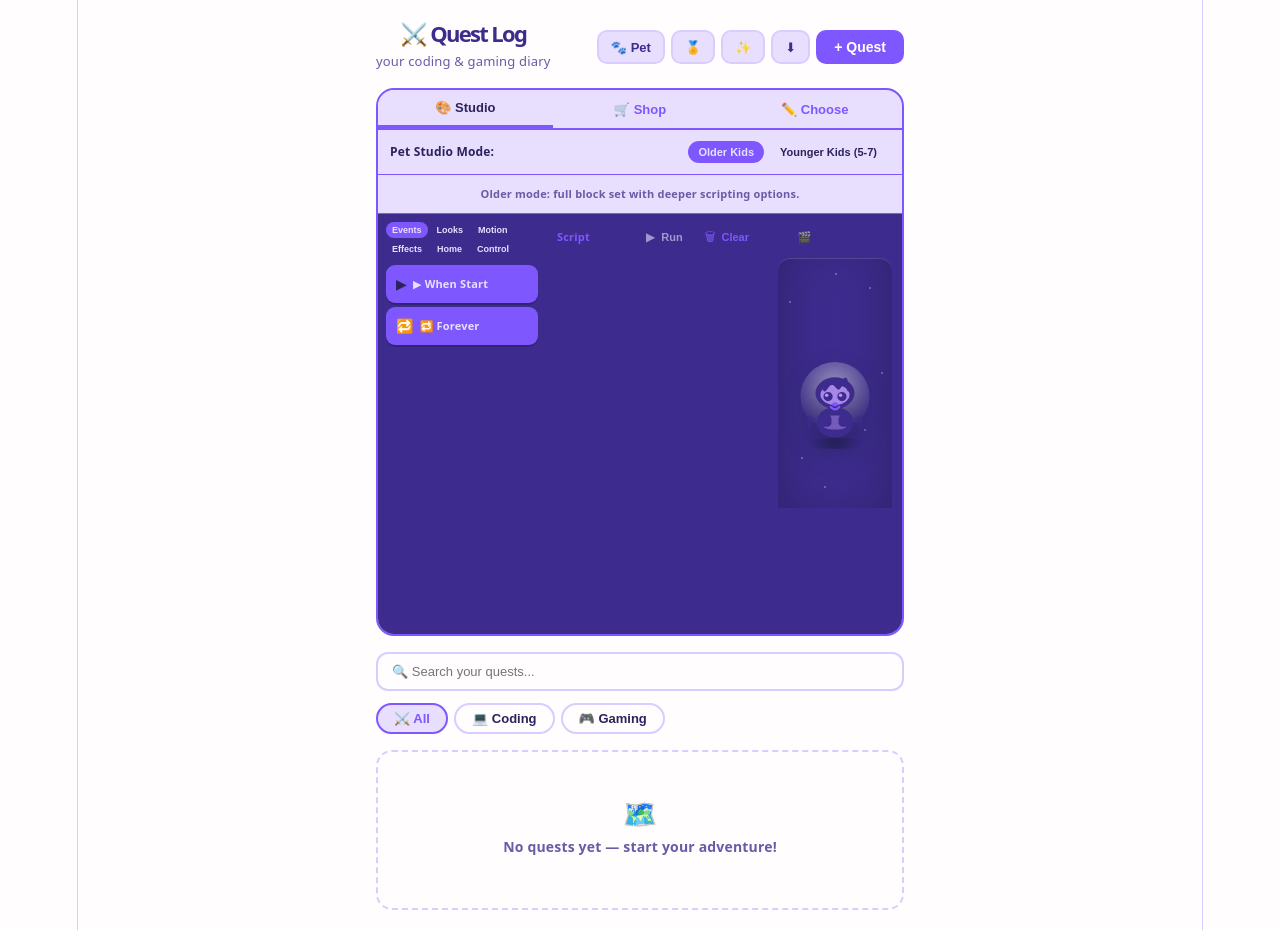
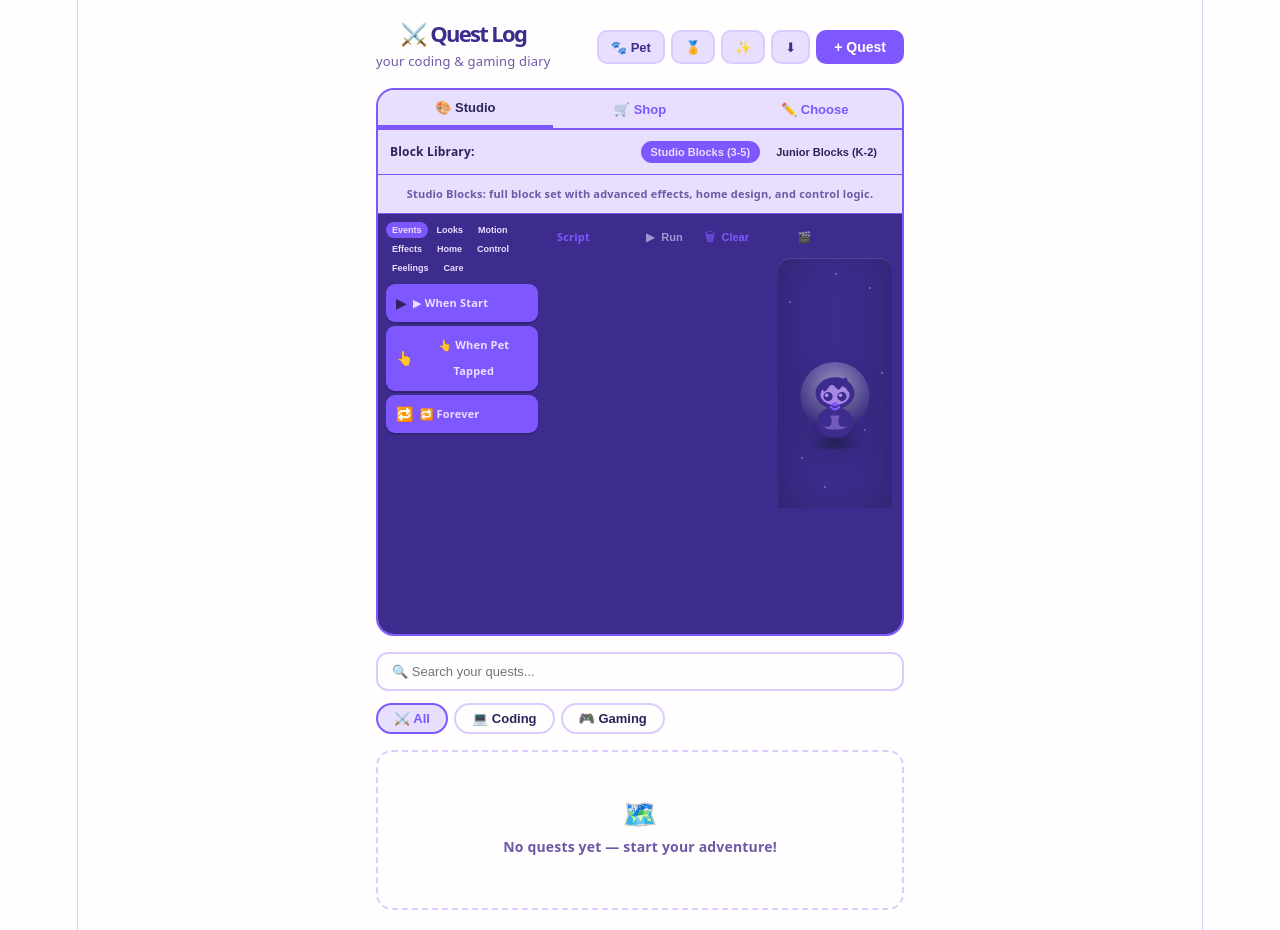
Before and after one commit to dtaghva26/VoidLog, a React (Vite) app in the folder my-react-app/: page / in a window 1280 px wide. Built offline with nearby package versions, Linux system fonts and the light colour scheme.

Commit message:
Add junior and studio Pet Studio block libraries

```diff
--- a/my-react-app/src/PetStudio.jsx
+++ b/my-react-app/src/PetStudio.jsx
@@ -137,6 +137,10 @@ function playSound(type) {
     else if (type === "boing") { osc.type = "sine"; osc.frequency.setValueAtTime(300, ctx.currentTime); osc.frequency.exponentialRampToValueAtTime(100, ctx.currentTime + 0.4); gain.gain.setValueAtTime(0.4, ctx.currentTime); gain.gain.exponentialRampToValueAtTime(0.001, ctx.currentTime + 0.4); osc.start(); osc.stop(ctx.currentTime + 0.4); }
     else if (type === "cheer") { [600, 800, 1000, 1200].forEach((f, i) => { const o2 = ctx.createOscillator(); const g2 = ctx.createGain(); o2.connect(g2); g2.connect(ctx.destination); o2.frequency.value = f; g2.gain.setValueAtTime(0.2, ctx.currentTime + i * 0.08); g2.gain.exponentialRampToValueAtTime(0.001, ctx.currentTime + i * 0.08 + 0.1); o2.start(ctx.currentTime + i * 0.08); o2.stop(ctx.currentTime + i * 0.08 + 0.1); }); }
     else if (type === "woosh") { osc.type = "sawtooth"; osc.frequency.setValueAtTime(200, ctx.currentTime); osc.frequency.exponentialRampToValueAtTime(800, ctx.currentTime + 0.2); gain.gain.setValueAtTime(0.2, ctx.currentTime); gain.gain.exponentialRampToValueAtTime(0.001, ctx.currentTime + 0.25); osc.start(); osc.stop(ctx.currentTime + 0.25); }
+    else if (type === "bark") { osc.type = "square"; osc.frequency.setValueAtTime(230, ctx.currentTime); osc.frequency.exponentialRampToValueAtTime(180, ctx.currentTime + 0.12); gain.gain.setValueAtTime(0.28, ctx.currentTime); gain.gain.exponentialRampToValueAtTime(0.001, ctx.currentTime + 0.16); osc.start(); osc.stop(ctx.currentTime + 0.16); }
+    else if (type === "meow") { osc.type = "triangle"; osc.frequency.setValueAtTime(450, ctx.currentTime); osc.frequency.exponentialRampToValueAtTime(280, ctx.currentTime + 0.22); gain.gain.setValueAtTime(0.24, ctx.currentTime); gain.gain.exponentialRampToValueAtTime(0.001, ctx.currentTime + 0.26); osc.start(); osc.stop(ctx.currentTime + 0.26); }
+    else if (type === "chirp") { osc.type = "sine"; osc.frequency.setValueAtTime(1200, ctx.currentTime); osc.frequency.exponentialRampToValueAtTime(850, ctx.currentTime + 0.08); gain.gain.setValueAtTime(0.18, ctx.currentTime); gain.gain.exponentialRampToValueAtTime(0.001, ctx.currentTime + 0.12); osc.start(); osc.stop(ctx.currentTime + 0.12); }
+    else if (type === "ribbit") { osc.type = "square"; osc.frequency.setValueAtTime(320, ctx.currentTime); osc.frequency.exponentialRampToValueAtTime(120, ctx.currentTime + 0.18); gain.gain.setValueAtTime(0.3, ctx.currentTime); gain.gain.exponentialRampToValueAtTime(0.001, ctx.currentTime + 0.22); osc.start(); osc.stop(ctx.currentTime + 0.22); }
   } catch { }
 }
 
@@ -423,6 +427,42 @@ export default function PetStudio({ pet, setPet, spentXP, setSpentXP, totalXP })
     } else if (id === "sound") {
       playSound(val || "pop");
       await sleepMs(300);
+    } else if (id === "animalsound") {
+      playSound(val || "bark");
+      await sleepMs(300);
+    } else if (id === "happy") {
+      setAnim(s => ({ ...s, bubble: "Yay!", think: "", pulse: true, scale: 1.15 }));
+      await sleepMs(slow ? 1400 : fast ? 500 : 900);
+      setAnim(s => ({ ...s, bubble: "", pulse: false, scale: 1 }));
+    } else if (id === "sad") {
+      setAnim(s => ({ ...s, bubble: "Aww…", think: "", y: 10 }));
+      await sleepMs(slow ? 1400 : fast ? 500 : 900);
+      setAnim(s => ({ ...s, bubble: "", y: 0 }));
+    } else if (id === "excited") {
+      setAnim(s => ({ ...s, bubble: "Let’s go!", think: "", confetti: true }));
+      playSound("cheer");
+      await sleepMs(slow ? 1200 : fast ? 450 : 800);
+      setAnim(s => ({ ...s, bubble: "", confetti: false }));
+    } else if (id === "sleepy") {
+      setAnim(s => ({ ...s, think: "So sleepy...", bubble: "", zzz: true }));
+      await sleepMs(slow ? 1600 : fast ? 500 : 900);
+      setAnim(s => ({ ...s, think: "", zzz: false }));
+    } else if (id === "feedpet") {
+      setAnim(s => ({ ...s, bubble: "Yum!", sparkle: true }));
+      await sleepMs(slow ? 1200 : fast ? 450 : 800);
+      setAnim(s => ({ ...s, bubble: "", sparkle: false }));
+    } else if (id === "waterpet") {
+      setAnim(s => ({ ...s, bubble: "Glug glug!", sparkle: true }));
+      await sleepMs(slow ? 1200 : fast ? 450 : 800);
+      setAnim(s => ({ ...s, bubble: "", sparkle: false }));
+    } else if (id === "cleanpet") {
+      setAnim(s => ({ ...s, bubble: "So clean!", shine: true }));
+      await sleepMs(slow ? 1200 : fast ? 450 : 800);
+      setAnim(s => ({ ...s, bubble: "", shine: false }));
+    } else if (id === "restpet") {
+      setAnim(s => ({ ...s, zzz: true, think: "Nap time", bubble: "" }));
+      await sleepMs(slow ? 1600 : fast ? 550 : 1000);
+      setAnim(s => ({ ...s, zzz: false, think: "" }));
     } else if (id === "wallpaint") {
       setAnim(s => ({ ...s, wallColor: val || color1 }));
     } else if (id === "floorpaint") {
@@ -447,7 +487,7 @@ export default function PetStudio({ pet, setPet, spentXP, setSpentXP, totalXP })
         if (stopRef.current) return;
         const block = blocks[i];
         const val = values[block.uid];
-        if (block.id === "start" || block.id === "forever") continue;
+        if (block.id === "start" || block.id === "forever" || block.id === "pettap") continue;
         if (block.id === "speed") { speedMs = val === "slow" ? 450 : val === "fast" ? 120 : 250; continue; }
         if (block.id === "wait") { await sleepMs((parseFloat(val) || 1) * speedMs * 2); continue; }
         if (block.id === "repeat") {
@@ -506,9 +546,9 @@ export default function PetStudio({ pet, setPet, spentXP, setSpentXP, totalXP })
         ))}
       </div>
       <div style={{ display: "flex", justifyContent: "space-between", alignItems: "center", padding: isYoungerMode ? "10px 12px" : "8px 12px", borderBottom: `1px solid ${color2}`, background: STUDIO_COLORS.accentSoft }}>
-        <p style={{ margin: 0, color: STUDIO_COLORS.text, fontWeight: 700, fontSize: isYoungerMode ? 14 : 12 }}>Pet Studio Mode:</p>
+        <p style={{ margin: 0, color: STUDIO_COLORS.text, fontWeight: 700, fontSize: isYoungerMode ? 14 : 12 }}>Block Library:</p>
         <div style={{ display: "flex", gap: 6, background: STUDIO_COLORS.accentSoft, borderRadius: 999, padding: 3 }}>
-          {[ ["older", "Older Kids"], ["younger", "Younger Kids (5-7)"] ].map(([mode, label]) => (
+          {[ ["older", "Studio Blocks (3-5)"], ["younger", "Junior Blocks (K-2)"] ].map(([mode, label]) => (
             <button key={mode} onClick={() => setKidMode(mode)}
               style={{ border: "none", cursor: "pointer", borderRadius: 999, fontWeight: 700, fontSize: isYoungerMode ? 13 : 11, padding: isYoungerMode ? "8px 12px" : "5px 10px", background: kidMode === mode ? STUDIO_COLORS.accent : "transparent", color: kidMode === mode ? STUDIO_COLORS.accentSoft : STUDIO_COLORS.text }}>
               {label}
@@ -518,8 +558,8 @@ export default function PetStudio({ pet, setPet, spentXP, setSpentXP, totalXP })
       </div>
       <p style={{ margin: 0, padding: isYoungerMode ? "8px 12px" : "6px 12px", background: STUDIO_COLORS.accentSoft, color: STUDIO_COLORS.textMuted, fontSize: isYoungerMode ? 13 : 11, fontWeight: 600, borderBottom: `1px solid ${color2}` }}>
         {isYoungerMode
-          ? "Younger mode: fewer blocks, bigger controls, and playful visuals."
-          : "Older mode: full block set with deeper scripting options."}
+          ? "Junior Blocks: simple actions for movement, feelings, sounds, and pet care."
+          : "Studio Blocks: full block set with advanced effects, home design, and control logic."}
       </p>
 
       {studioTab === "studio" && (
--- a/my-react-app/src/constants.js
+++ b/my-react-app/src/constants.js
@@ -48,6 +48,7 @@ export function getStage(g) { let s=STAGES[0]; for(const x of STAGES){if(g>=x.mi
 // ── BLOCK DEFINITIONS ──────────────────────────────────────────────
 export const BLOCK_DEFS = [
   { id:"start",    cat:"event",   color:color2, label:"▶ When Start",      icon:"▶", youngerLabel:"Start", youngerIcons:"▶✨", hasInput:false },
+  { id:"pettap",   cat:"event",   color:color2, label:"👆 When Pet Tapped", icon:"👆", youngerLabel:"Tap Pet", youngerIcons:"👆🐾", hasInput:false },
   { id:"forever",  cat:"event",   color:color2, label:"🔁 Forever",        icon:"🔁", youngerLabel:"Loop", youngerIcons:"🔁♾️", hasInput:false },
   { id:"say",      cat:"looks",   color:color1, label:"💬 Say",            icon:"💬", youngerLabel:"Talk", youngerIcons:"💬🫧", hasInput:"text", placeholder:"Hello!" },
   { id:"think",    cat:"looks",   color:color2, label:"💭 Think",          icon:"💭", youngerLabel:"Think", youngerIcons:"💭🤔", hasInput:"text", placeholder:"Hmm..." },
@@ -72,9 +73,18 @@ export const BLOCK_DEFS = [
   { id:"slide",    cat:"motion",  color:color1, label:"🛼 Slide",           icon:"🛼", hasInput:false },
   { id:"float",    cat:"motion",  color:color1, label:"🎈 Float",           icon:"🎈", hasInput:false },
   { id:"celebrate",cat:"effects", color:color2, label:"🎉 Celebrate",      icon:"🎉", hasInput:false },
+  { id:"happy",    cat:"feel",    color:color4, label:"😄 Feel Happy",     icon:"😄", youngerLabel:"Happy", youngerIcons:"😄💛", hasInput:false },
+  { id:"sad",      cat:"feel",    color:color4, label:"😢 Feel Sad",       icon:"😢", youngerLabel:"Sad", youngerIcons:"😢💙", hasInput:false },
+  { id:"excited",  cat:"feel",    color:color4, label:"🤩 Feel Excited",   icon:"🤩", youngerLabel:"Excited", youngerIcons:"🤩⭐", hasInput:false },
+  { id:"sleepy",   cat:"feel",    color:color4, label:"🥱 Feel Sleepy",    icon:"🥱", youngerLabel:"Sleepy", youngerIcons:"🥱🌙", hasInput:false },
   { id:"sleep",    cat:"effects", color:color1, label:"😴 Sleep",          icon:"😴", youngerLabel:"Sleep", youngerIcons:"😴💤", hasInput:false },
   { id:"sparkle",  cat:"effects", color:color3, label:"✨ Sparkle",        icon:"✨", youngerLabel:"Sparkle", youngerIcons:"✨🌟", hasInput:false },
+  { id:"animalsound",cat:"effects", color:color3, label:"🐾 Animal Sound", icon:"🐾", youngerLabel:"Animal Sound", youngerIcons:"🐾🔊", hasInput:"select", options:["bark","meow","chirp","ribbit"] },
   { id:"sound",    cat:"effects", color:color1, label:"🎵 Play Sound",     icon:"🎵", youngerLabel:"Sound", youngerIcons:"🎵🔊", hasInput:"select", options:["pop","boing","cheer","woosh"] },
+  { id:"feedpet",  cat:"care",    color:color3, label:"🍎 Feed Pet",       icon:"🍎", youngerLabel:"Feed", youngerIcons:"🍎🐶", hasInput:false },
+  { id:"waterpet", cat:"care",    color:color3, label:"💧 Give Water",     icon:"💧", youngerLabel:"Water", youngerIcons:"💧🐾", hasInput:false },
+  { id:"cleanpet", cat:"care",    color:color3, label:"🧼 Clean Pet",      icon:"🧼", youngerLabel:"Clean", youngerIcons:"🧼✨", hasInput:false },
+  { id:"restpet",  cat:"care",    color:color3, label:"🛏 Rest Time",      icon:"🛏", youngerLabel:"Rest", youngerIcons:"🛏💤", hasInput:false },
   { id:"wallpaint",cat:"home",    color:color1, label:"🖌 Paint Walls",    icon:"🖌", hasInput:"colour" },
   { id:"floorpaint",cat:"home",   color:color1, label:"🪵 Paint Floor",    icon:"🪵", hasInput:"colour" },
   { id:"wallpaper",cat:"home",    color:color1, label:"🧱 Wallpaper",      icon:"🧱", youngerLabel:"Wall", youngerIcons:"🧱⭐", hasInput:"select", options:["none","stars","hearts","dots"] },
@@ -85,21 +95,41 @@ export const BLOCK_DEFS = [
 ];
 export const YOUNGER_BLOCK_IDS = [
   "start",
+  "pettap",
+  "moveleft",
+  "moveright",
   "say",
-  "think",
+  "happy",
+  "sad",
+  "excited",
+  "sleepy",
   "dance",
   "jump",
-  "spin",
-  "celebrate",
-  "sparkle",
-  "sleep",
-  "rainbow",
+  "feedpet",
+  "waterpet",
+  "cleanpet",
+  "restpet",
   "size",
-  "sound",
+  "animalsound",
   "colour",
-  "wallpaper",
-  "settoy",
-  "centre",
 ];
-export const CAT_LABELS = { event:"Events", looks:"Looks", motion:"Motion", effects:"Effects", home:"Home", control:"Control" };
-export const CAT_COLORS = { event:color2, looks:color3, motion:color1, effects:WEBSITE_COLORS.danger, home:color1, control:color2 };
+export const CAT_LABELS = {
+  event:"Events",
+  looks:"Looks",
+  motion:"Motion",
+  effects:"Effects",
+  home:"Home",
+  control:"Control",
+  feel:"Feelings",
+  care:"Care",
+};
+export const CAT_COLORS = {
+  event:color2,
+  looks:color3,
+  motion:color1,
+  effects:WEBSITE_COLORS.danger,
+  home:color1,
+  control:color2,
+  feel:color4,
+  care:color3,
+};
```
